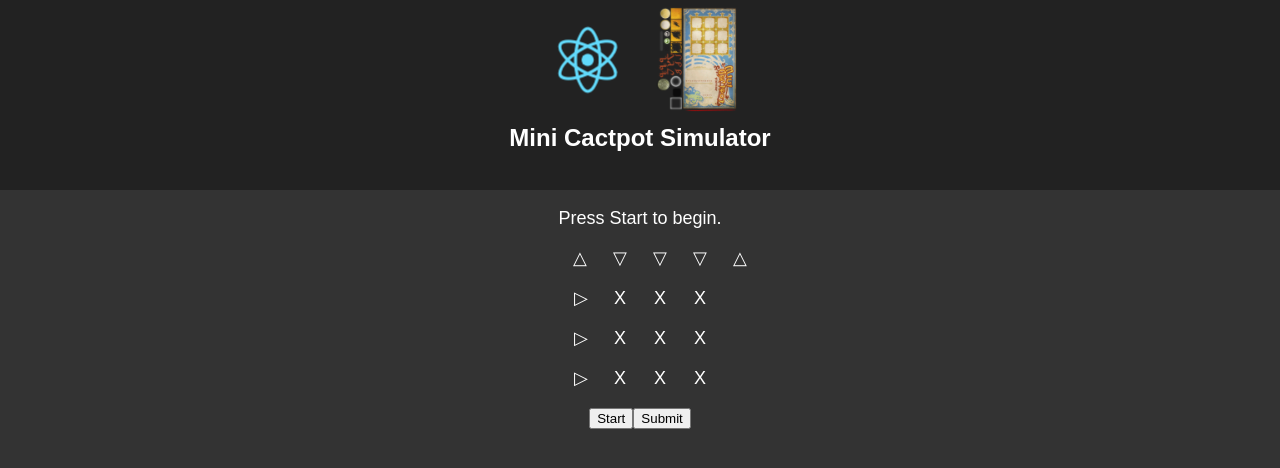
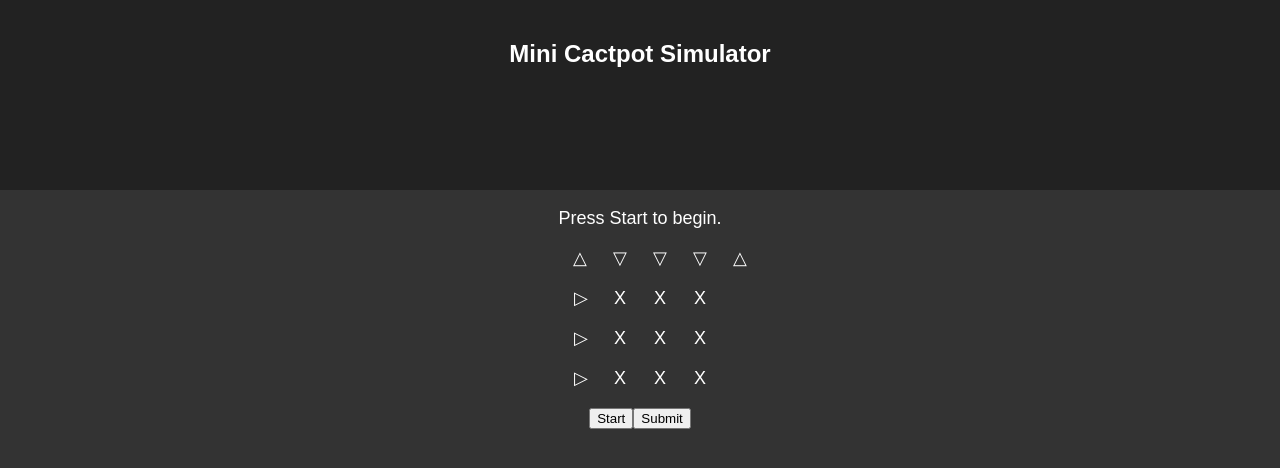
Before and after one commit to AnthonyLNguyen/FFXIV-Cactpot-Simulator, a React (Create React App) app: page / in a window 1280 px wide. Shown: the top 468 px of the page. Built offline with nearby package versions, Linux system fonts and the light colour scheme.

Commit message:
remove image

```diff
--- a/src/App.js
+++ b/src/App.js
@@ -9,8 +9,8 @@ class App extends Component {
     return (
       <div className="App">
         <div className="App-header">
-          <img src={logo} className="App-logo" alt="logo" />
-            <img src={require('./tilesheet.png')} className="App-logo" alt="logo"/>
+          {/*<img src={logo} className="App-logo" alt="logo" />
+            <img src={require('./tilesheet.png')} className="App-logo" alt="logo"/>*/}
           <h2>Mini Cactpot Simulator</h2>
         </div>
         <p className="App-intro">
```
